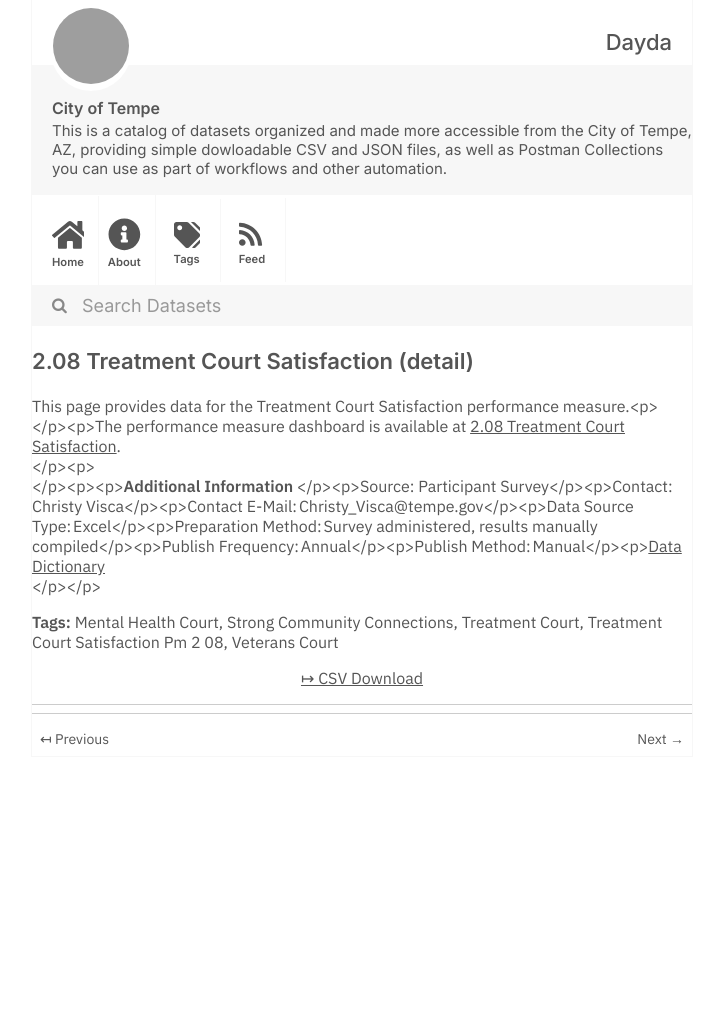
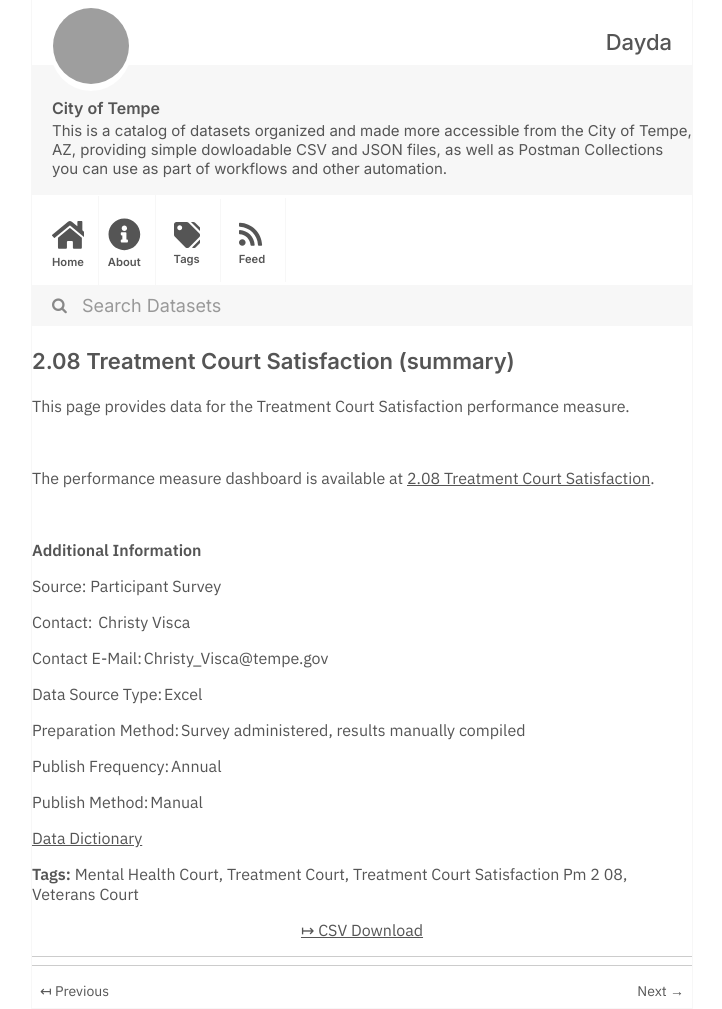
Before and after one commit to dayda-entities/city-of-tempe, a Jekyll site: the page built from _posts/2020-11-12-208-treatment-court-satisfacti.md, in a window 1280 px wide, cut to the strip 0-1009 px from the top of the page. Shown: the whole strip, without its empty margins (278-1000 px from the left). Built offline with Jekyll 4.4.1, drawn with Linux system fonts in a browser that asks for light colours; before the commit the page ends 900 px from its top, so only the background shows below that; grey boxes are pictures that could not be loaded.

Commit message:
Publish Data

```diff
--- a/_posts/2020-11-12-208-treatment-court-satisfacti.md
+++ b/_posts/2020-11-12-208-treatment-court-satisfacti.md
@@ -1,20 +1,19 @@
 ---
-title: 2.08 Treatment Court Satisfaction (detail)
-created: '2020-11-12T12:21:17.189104'
-modified: '2020-11-12T12:21:17.189115'
+title: 2.08 Treatment Court Satisfaction (summary)
+created: '2020-11-12T12:21:17.323346'
+modified: '2020-11-12T12:21:17.323356'
 state: active
 type: dataset
 tags:
   - Mental Health Court
-  - Strong Community Connections
   - Treatment Court
   - Treatment Court Satisfaction Pm 2 08
   - Veterans Court
 groups:
   - Local Government
-csv_url: 'https://data.tempe.gov/datasets/40a33bd2bea848c39edea86cbf7c33fe_0.csv'
+csv_url: 'https://data.tempe.gov/datasets/95f42664d9fa4de8840db1570e9d81bc_0.csv'
 json_url: ''
 layout: post
 
 ---
-This page provides data for the Treatment Court Satisfaction performance measure.<p><br /></p><p>The performance measure dashboard is available at <a href='https://strong-community-connections-tempegov.hub.arcgis.com/pages/treatment-court-satisfaction' rel='nofollow ugc' target='_blank'>2.08 Treatment Court Satisfaction</a>.<br /></p><p><br /></p><p><p><b>Additional Information</b> </p><p>Source: Participant Survey</p><p>Contact:  Christy Visca</p><p>Contact E-Mail: Christy_Visca@tempe.gov</p><p>Data Source Type: Excel</p><p>Preparation Method: Survey administered, results manually compiled</p><p>Publish Frequency: Annual</p><p>Publish Method: Manual</p><p><a href='https://gis.tempe.gov/design/data-dictionary/2.08%20Treatment%20Court%20Satisfaction%20(detail)/' rel='nofollow ugc' target='_blank'>Data Dictionary</a><br /></p></p>
+<p>This page provides data for the Treatment Court Satisfaction performance measure.</p><p><br /></p><p>The performance measure dashboard is available at <a href='https://strong-community-connections-tempegov.hub.arcgis.com/pages/treatment-court-satisfaction' rel='nofollow ugc' target='_blank'>2.08 Treatment Court Satisfaction</a>.<br /></p><p><br /></p><p><b>Additional Information </b></p><p>Source: Participant Survey</p><p>Contact:  Christy Visca</p><p>Contact E-Mail: Christy_Visca@tempe.gov</p><p>Data Source Type: Excel</p><p>Preparation Method: Survey administered, results manually compiled</p><p>Publish Frequency: Annual</p><p>Publish Method: Manual</p><p><a href='https://gis.tempe.gov/design/data-dictionary/2.08%20Treatment%20Court%20Satisfaction%20(summary)/' rel='nofollow ugc' target='_blank'>Data Dictionary</a><br /></p>
```
